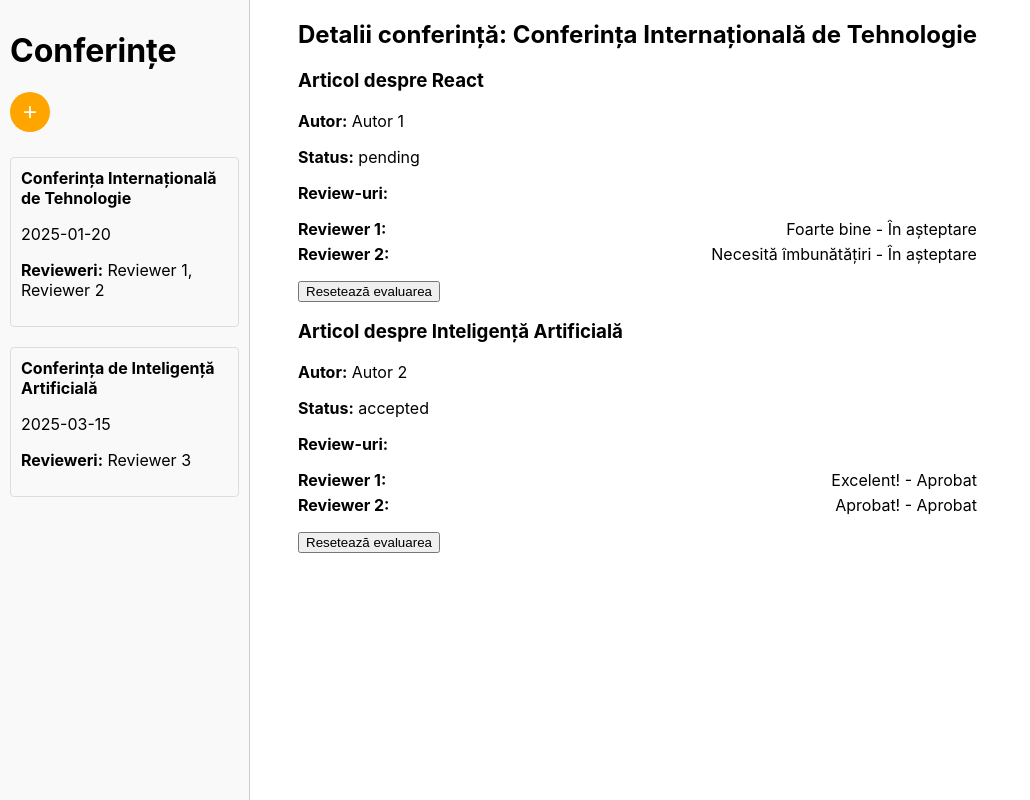
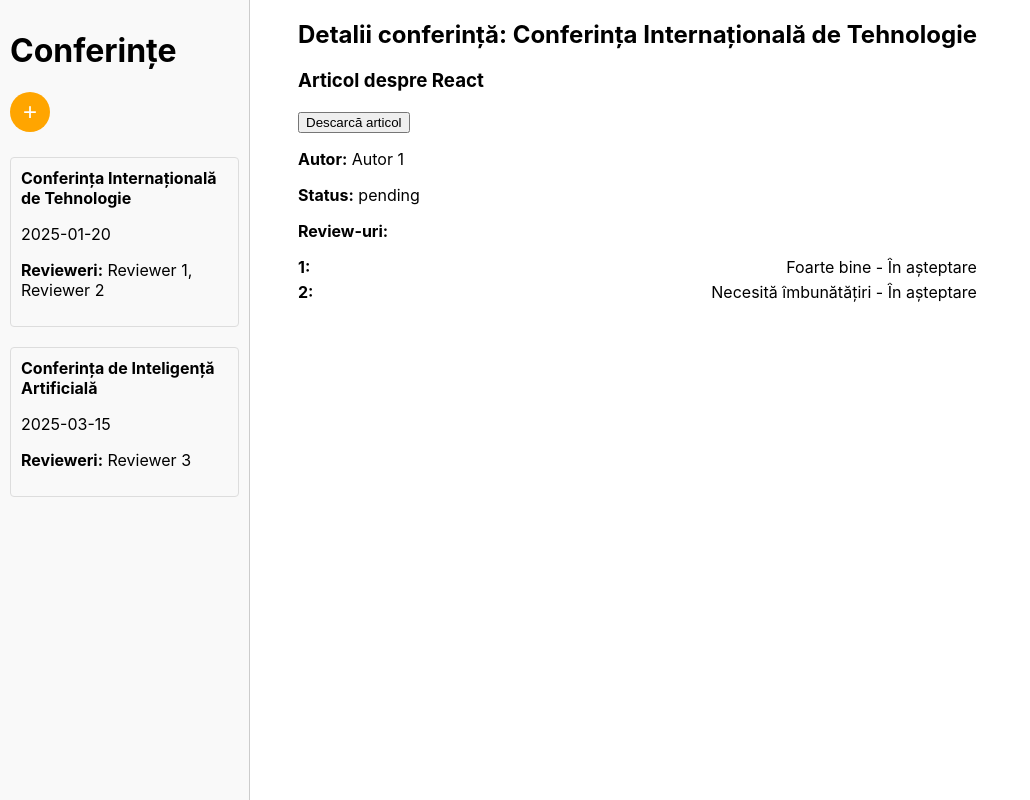
Before and after one commit to claudiatelespan/Conference-organizer, a React (Create React App) app in the folder frontend/: page / in a window 1280 px wide. Both pictures are taken after a click on the element 124 px from the left and 241 px from the top of the page. Shown: the whole page, without its empty margins (0-1030 px from the left). Built offline with nearby package versions, Linux system fonts and the light colour scheme.

Commit message:
organizer, btn de download si fiecare articol apare la conferinta respectiva

```diff
--- a/frontend/src/App.js
+++ b/frontend/src/App.js
@@ -30,21 +30,27 @@ const App = () => {
   const [articles, setArticles] = useState([
     {
       id: 1,
-      title: "Article 1",
-      author: "Author 1",
-      feedback: "Needs more citations",
+      title: "Articol despre React",
+      author: "Autor 1",
       status: "pending",
-      reviewerId: 101,
       conferenceId: 1,
+      fileUrl: "/files/articol_react.pdf",
+      reviews: [
+        { reviewerId: 1, feedback: "Foarte bine", approved: false },
+        { reviewerId: 2, feedback: "Necesită îmbunătățiri", approved: false },
+      ],
     },
     {
       id: 2,
-      title: "Article 2",
-      author: "Author 2",
-      feedback: "",
-      status: "pending",
-      reviewerId: 102,
-      conferenceId: 1,
+      title: "Articol despre Inteligență Artificială",
+      author: "Autor 2",
+      status: "accepted",
+      conferenceId: 2,
+      fileUrl: "/files/articol_ai.pdf",
+      reviews: [
+        { reviewerId: 1, feedback: "Excelent!", approved: true },
+        { reviewerId: 2, feedback: "Aprobat!", approved: true },
+      ],
     },
   ]);
 
@@ -119,7 +125,10 @@ const App = () => {
       />
       <div className="main-content">
         {userRole === "organizer" && selectedConference && (
-          <OrganizerView conference={selectedConference} />
+          <OrganizerView
+          conference={selectedConference}
+          articles={articles}
+           />
         )}
         {userRole === "author" && (
           <AuthorView
--- a/frontend/src/components/OrganizerView.js
+++ b/frontend/src/components/OrganizerView.js
@@ -1,48 +1,42 @@
 import React, { useState } from "react";
 
-const OrganizerView = ({ conference }) => {
-  const mockArticles = [
-    {
-      id: 1,
-      title: "Articol despre React",
-      author: "Autor 1",
-      status: "pending",
-      reviews: [
-        { reviewer: "Reviewer 1", feedback: "Foarte bine", approved: false },
-        { reviewer: "Reviewer 2", feedback: "Necesită îmbunătățiri", approved: false },
-      ],
-    },
-    {
-      id: 2,
-      title: "Articol despre Inteligență Artificială",
-      author: "Autor 2",
-      status: "accepted",
-      reviews: [
-        { reviewer: "Reviewer 1", feedback: "Excelent!", approved: true },
-        { reviewer: "Reviewer 2", feedback: "Aprobat!", approved: true },
-      ],
-    },
-  ];
+const OrganizerView = ({ conference, articles }) => {
 
-  const [articles, setArticles] = useState(mockArticles);
+  const filteredArticles = articles.filter(
+    (article) => article.conferenceId === conference.id
+  );
+
+  // Funcție pentru a descărca fișierul unui articol
+  const handleDownload = (fileUrl) => {
+    const link = document.createElement("a");
+    link.href = fileUrl;
+    link.download = fileUrl.split("/").pop(); // Numele fișierului din URL
+    link.click();
+  };
 
   // Funcție pentru a reseta statusul unui articol (în cazul unui upload nou)
-  const handleResetStatus = (articleId) => {
-    const updatedArticles = articles.map((article) =>
-      article.id === articleId
-        ? { ...article, status: "pending", reviews: [] }
-        : article
-    );
-    setArticles(updatedArticles);
-  };
+  // const handleResetStatus = (articleId) => {
+  //   const updatedArticles = articles.map((article) =>
+  //     article.id === articleId
+  //       ? { ...article, status: "pending", reviews: [] }
+  //       : article
+  //   );
+  //   setArticles(updatedArticles);
+  // };
 
   return (
     <div>
       <h2>Detalii conferință: {conference.title}</h2>
       <div className="article-list">
-        {articles.map((article) => (
+        {filteredArticles.length > 0 ? (
+          filteredArticles.map((article) => (
             <div key={article.id} className="article-item">
               <h3>{article.title}</h3>
+              <button
+                onClick={() => handleDownload(article.fileUrl)}
+              >
+                Descarcă articol
+              </button>
               <p><strong>Autor:</strong> {article.author}</p>
               <p><strong>Status:</strong> {article.status}</p>
               <p><strong>Review-uri:</strong></p>
@@ -50,7 +44,7 @@ const OrganizerView = ({ conference }) => {
                 {article.reviews.length > 0 ? (
                   article.reviews.map((review, index) => (
                     <li key={index}>
-                    <strong>{review.reviewer}:</strong> {review.feedback} -{" "}
+                      <strong>{review.reviewerId}:</strong> {review.feedback} -{" "}
                       {review.approved ? "Aprobat" : "În așteptare"}
                     </li>
                   ))
@@ -58,11 +52,11 @@ const OrganizerView = ({ conference }) => {
                   <li>Niciun review încă.</li>
                 )}
               </ul>
-            <button onClick={() => handleResetStatus(article.id)}>
-              Resetează evaluarea
-            </button>
             </div>
-        ))}
+          ))
+        ) : (
+          <p>Niciun articol pentru această conferință.</p>
+        )}
       </div>
     </div>
   );
--- a/frontend/src/components/Sidebar.js
+++ b/frontend/src/components/Sidebar.js
@@ -56,8 +56,8 @@ const Sidebar = ({ conferences, onAddConference, onSelectConference, userRole,re
     const handleFormSubmit = (e) => {
       e.preventDefault();
 
-      if (newConference.reviewers.length === 0) {
-        setError("Trebuie să adaugi cel puțin un reviewer!");
+      if (newConference.reviewers.length !== 2 ) {
+        setError("Trebuie să adaugi exact 2 revieweri!");
         return;
       }
 
```
Lines whose indentation alone changed are shown as unchanged.
